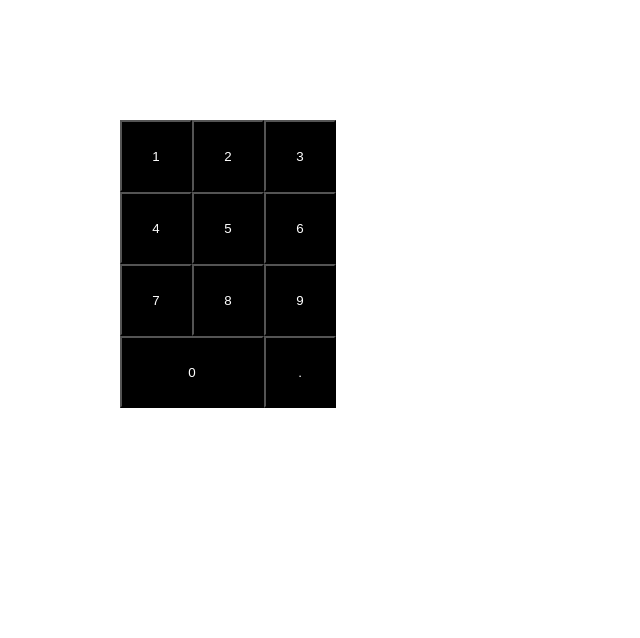
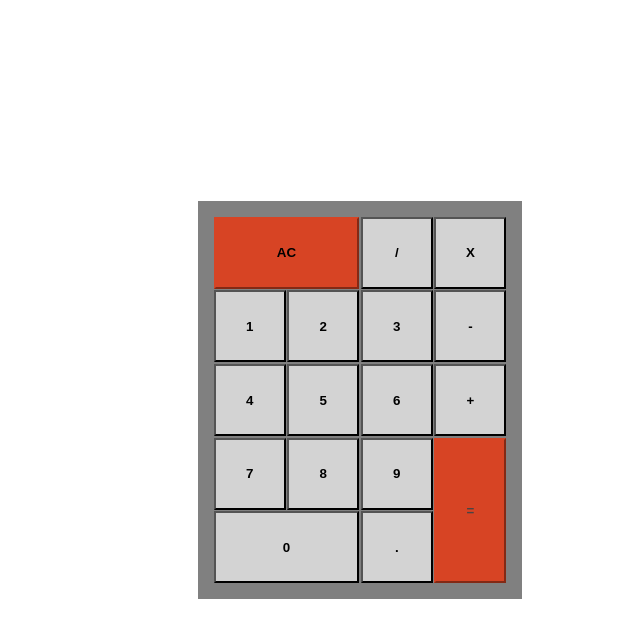
Before and after one commit to eduardobattisti/freecodecamp-calculator, a React (Create React App) app: page / in a window 1280 px wide. Shown: the top 638 px of the page, without its empty margins (280-920 px from the left). Built offline with nearby package versions, Linux system fonts and the light colour scheme; the HTML template or start-up script is replaced by a standard one.

Commit message:
add buttons, +, -, /, = and AC. Update the grid to looks like a calculator

```diff
--- a/src/containers/calculator.jsx
+++ b/src/containers/calculator.jsx
@@ -10,11 +10,21 @@ const Calculator = () => {
 	const numberButtons = [];
 
 	for (let i = 0; i < 10; i += 1) {
-		numberButtons.push(<Button id={i} value={i} className={i === 0 ? 'zeroButton' : 'defaultButton'} />);
+		numberButtons.push(<Button id={i} value={i} className={i === 0 ? 'horizontalButton' : 'defaultButton'} />);
+		if (i === 3) {
+			numberButtons.push(<Button id="subtraction" value="-" className="defaultButton" />);
+		} else if (i === 6) {
+			numberButtons.push(<Button id="addition" value="+" className="defaultButton" />);
+		} else if (i === 9) {
+			numberButtons.push(<Button id="equal" value="=" className="verticalButton" />);
+		}
 	}
 
 	return (
 		<div className="calculator">
+			<Button id="clear" value="AC" className="horizontalButton" />
+			<Button id="divide" value="/" className="defaultButton" />
+			<Button id="multiply" value="X" className="defaultButton" />
 			{numberButtons}
 			<Button id="decimal" value="." className="defaultButton" />
 		</div>
--- a/src/containers/style.scss
+++ b/src/containers/style.scss
@@ -1,34 +1,54 @@
 .calculator {
-	width: 30rem;
-	height: 35rem;
+	padding: 1rem;
+	background-color: gray;
 	margin-left: auto;
 	margin-right: auto;
 	display: grid;
-	grid-template-columns: repeat(3, 4.5rem);
-	grid-template-rows: repeat(4, 4.5rem);
+	grid-template-columns: repeat(4, 4.5rem);
+	grid-template-rows: repeat(5, 4.5rem);
 	grid-auto-flow: row;
+	grid-gap: 0.1rem;
 
 	:first-child {
-		order: 10;
+		grid-column: 1 / 3;
+		background-color: #d74424;
+		border-color: #d74424;
+	}
+
+	:nth-child(4) {
+		order: 1;
+		grid-column: 1 / 3;
 	}
 
 	:last-child {
-		order: 11;
+		order: 2;
 		grid-column: 3;
 	}
 
 }
 
-.zeroButton {
-	width: 9rem;
+.horizontalButton {
+	width: 9.1rem;
+}
+
+.verticalButton {
+	background-color:  #d74424;
+	border-color: #d74424;
+	color: rgb(73, 68, 68);
+	width: 4.5rem;
+	height: 9.1rem;
 }
 
 .defaultButton {
 	width: 4.5rem;
 }
 
-.defaultButton, .zeroButton {
-	background-color: black;
-	color: white;
+.defaultButton, .horizontalButton {
+	background-color: lightgrey;
+	color: black;
 	height: 4.5rem;
 }
+
+.defaultButton, .horizontalButton, .verticalButton {
+	font-weight: 600;
+}
```
Also changed, not shown: .eslintrc.json, 1 other file (tests, documents, lock files or other folders).
